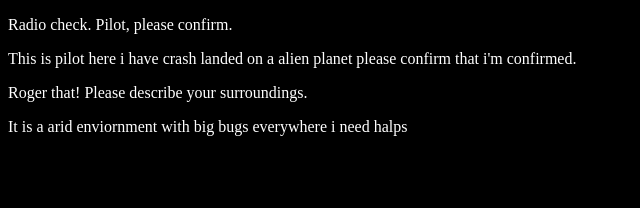
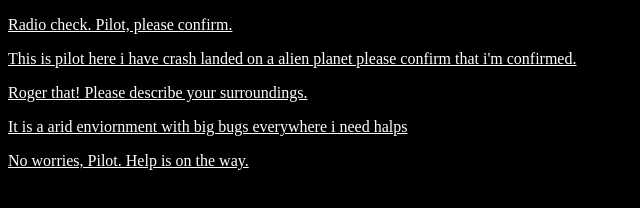
Before and after one commit to brandonHafley/communication-log, a plain HTML site: page index.html in a window 1280 px wide. Shown: the whole page, without its empty margins (0-640 px from the left). Drawn offline with Linux system fonts and the light colour scheme.

Commit message:
Added new response and style rule

```diff
--- a/index.html
+++ b/index.html
@@ -10,6 +10,7 @@
     <p>This is pilot here i have crash landed on a alien planet please confirm that i'm confirmed.</p>
     <p>Roger that! Please describe your surroundings.</p>
     <p>It is a arid enviornment with big bugs everywhere i need halps</p>
+    <p>No worries, Pilot. Help is on the way.</p>
 </body>
 
 </html>
--- a/style.css
+++ b/style.css
@@ -1,4 +1,5 @@
 body {
     color: white;
     background-color: black;
+    text-decoration: underline;
 }
```
